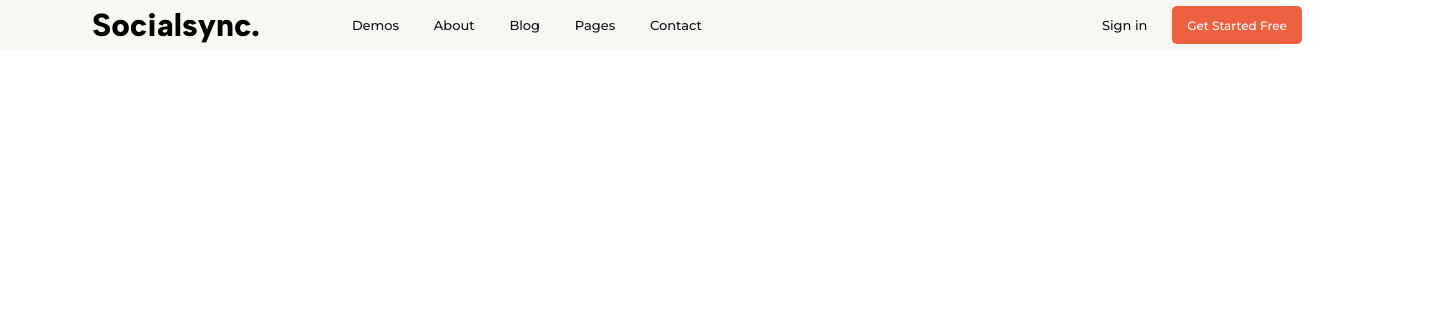
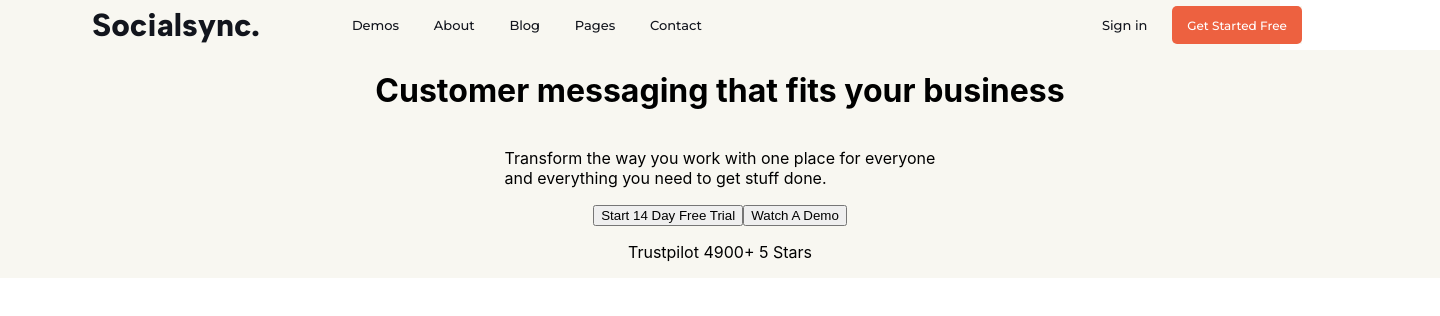
Before and after one commit to akinevans/socialsync, a React (Create React App) app: page / in a window 1280 px wide. Shown: the top 316 px of the page, 1440 px wide, since content can reach past the window. Built offline with nearby package versions, Linux system fonts and the light colour scheme.

Commit message:
Begin building Hero Component and styling

```diff
--- a/src/App.js
+++ b/src/App.js
@@ -1,10 +1,12 @@
 import "./App.css";
 import Navigation from "./components/Navigation";
+import Hero from "./components/Hero";
 
 function App() {
   return (
     <div className='App'>
       <Navigation />
+      <Hero />
     </div>
   );
 }
--- /dev/null
+++ b/src/components/Hero.css
@@ -0,0 +1,17 @@
+.hero-outer-wrapper,
+.hero-inner-wrapper {
+  display: flex;
+  flex-direction: column;
+  justify-content: center;
+  align-items: center;
+}
+
+.hero-outer-wrapper {
+  width: var(--full-width);
+  height: 600px;
+  background-color: var(--secondary-bg-color);
+}
+.hero-outer-wrapper {
+  width: var(--desktop-width);
+  height: 100%;
+}
--- /dev/null
+++ b/src/components/Hero.js
@@ -0,0 +1,30 @@
+import React from "react";
+import "./Hero.css";
+
+export default function Hero() {
+  return (
+    <div className='hero-outer-wrapper'>
+      <div className='hero-inner-wrapper'>
+        <div className='hero-title'>
+          <h1>Customer messaging that fits your business</h1>
+        </div>
+        <div className='hero-body-text'>
+          <p>
+            Transform the way you work with one place for everyone <br /> and
+            everything you need to get stuff done.
+          </p>
+        </div>
+        <div className='hero-button-wrapper'>
+          <button className='btn-one'>Start 14 Day Free Trial</button>
+          <button className='btn-two'>Watch A Demo</button>
+        </div>
+        <div className='hero-review-wrapper'>
+          <p>
+            <span className='review-title'>Trustpilot </span>
+            4900+ 5 Stars
+          </p>
+        </div>
+      </div>
+    </div>
+  );
+}
--- a/src/components/Navigation.css
+++ b/src/components/Navigation.css
@@ -3,6 +3,14 @@
   display: flex;
   flex-direction: row;
   align-items: center;
+}
+
+.title-wrapper h1,
+.link,
+.signin,
+.get-started-btn {
+  color: var(--font-color);
+  font-family: var(--body-font);
 }
 
 .nav-outer-wrapper {
@@ -38,8 +46,6 @@
 .link,
 .signin {
   text-decoration: none;
-  font-family: var(--body-font);
-  color: var(--font-color);
   font-weight: 500;
   font-size: 13px;
 }
@@ -61,7 +67,6 @@
   border-radius: 5px;
   height: 38px;
   padding: 0 15px;
-  font-family: var(--body-font);
   font-weight: 500;
   font-size: 12px;
 }
```
